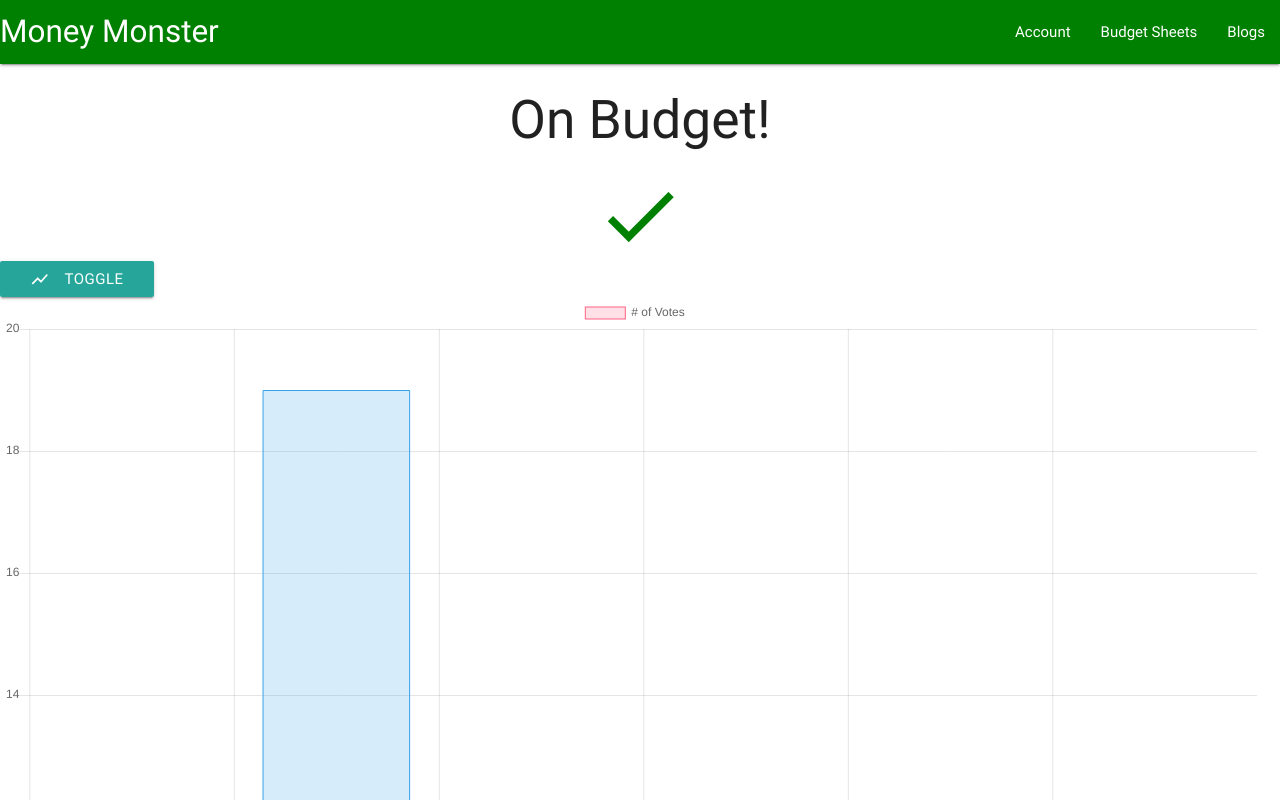
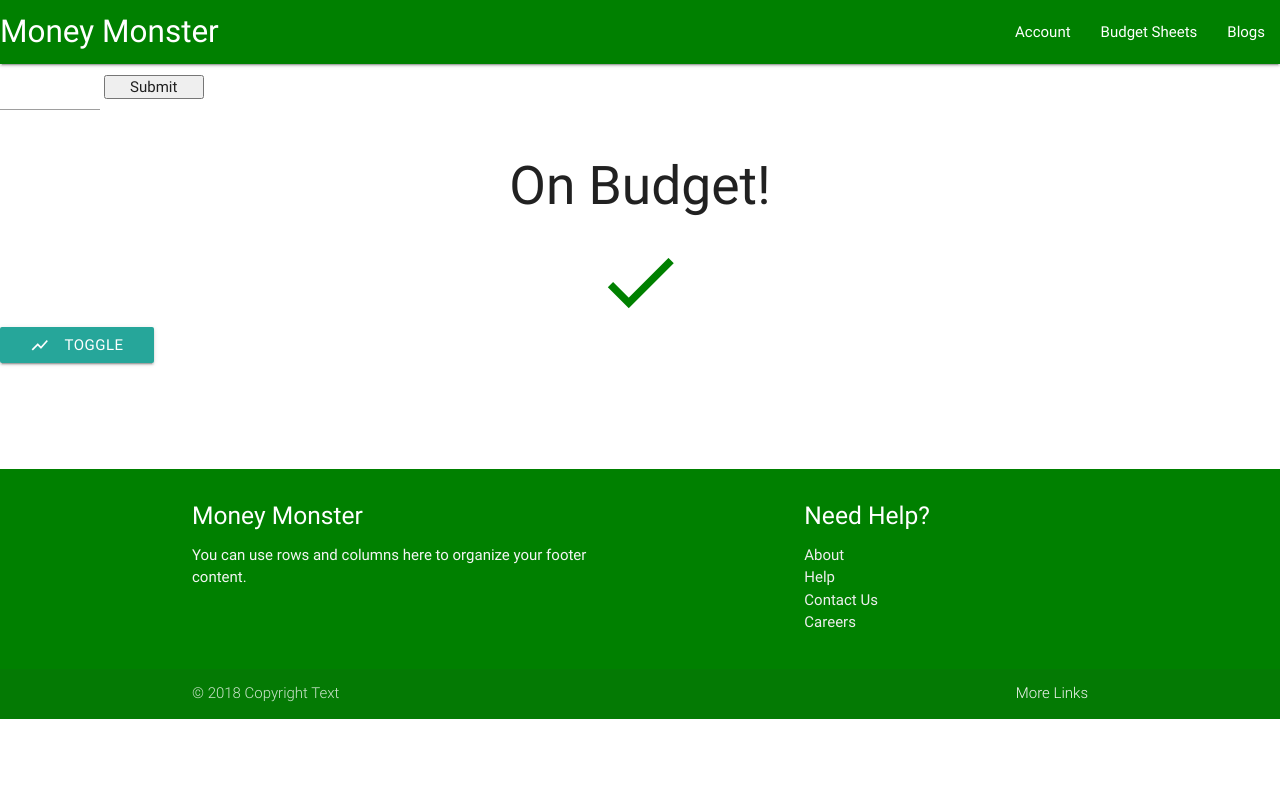
Before and after one commit to cnavarr5/RecipeApp, a plain HTML site: page main.html in a window 1280 px wide. Shown: the top 800 px of the page. Drawn offline with Linux system fonts and the light colour scheme; files whose address does not match are found by name.

Commit message:
Focus on accepting user input using pure javascript.

```diff
--- a/Script/mainscript.js
+++ b/Script/mainscript.js
@@ -6,3 +6,8 @@ function toggle() {
         x.style.display = "none";
     }
 }
+
+function othername() {
+    var input = document.getElementById("userInput").value;
+    alert(input);
+}
--- a/main.html
+++ b/main.html
@@ -31,6 +31,11 @@
         </div>
     </nav>
 
+    <form id="form" onsubmit="return false;">
+        <input style="width: 100px" type="text" id="userInput" />
+        <input style="width: 100px" type="submit" onclick="othername();" />
+    </form>
+
     <h2>On Budget!</h2>
     <i id="balanceHealth" class="large material-icons">check</i>
     <!-- Creates and Holds graph information -->
@@ -39,10 +44,9 @@
             <i class="material-icons left">show_chart</i>Toggle</a>
     </div>
 
-
     <div id="graph" display="block">
         <canvas id="myChart" width="100px" height="100px"></canvas>
-        <script>
+        <!-- <script>
             var ctx = document.getElementById("myChart");
             var myChart = new Chart(ctx, {
                 type: 'bar',
@@ -80,7 +84,7 @@
                     }
                 }
             });
-        </script>
+        </script> -->
     </div>
     <!-- footer -->
     <footer class="page-footer">
```
